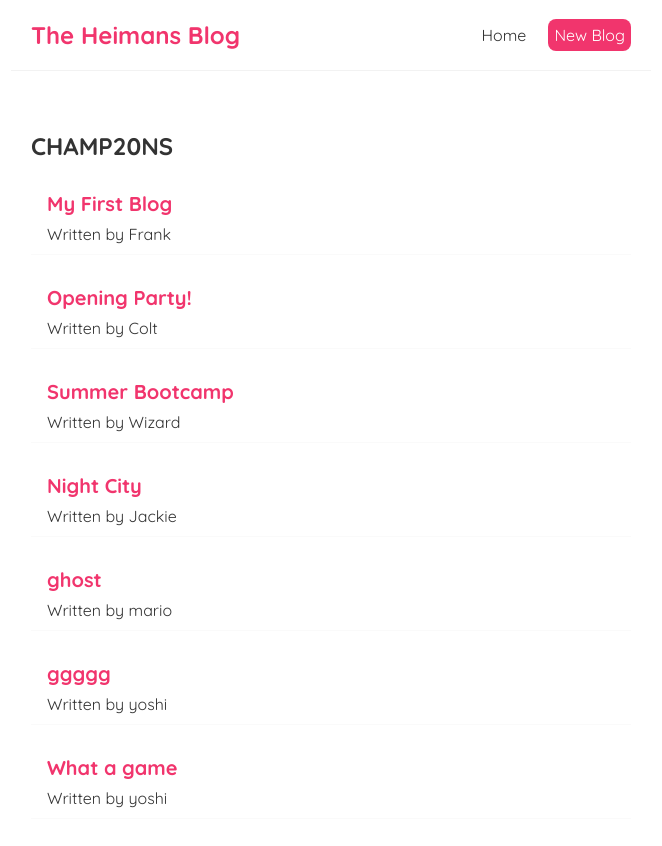
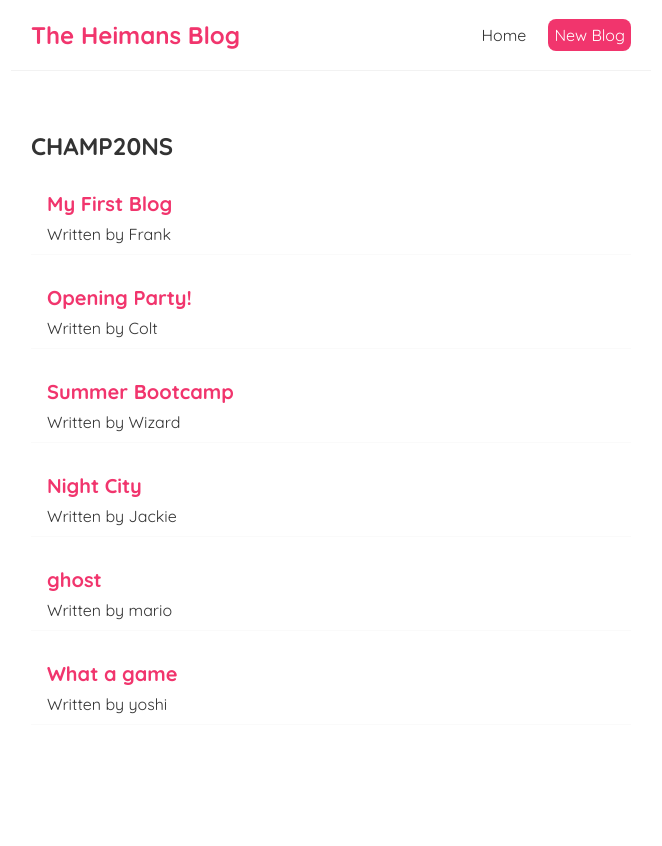
Before and after one commit to laksoo11/React-Blog, a React (Create React App) app: page / in a window 1280 px wide. Shown: the top 846 px of the page, without its empty margins (309-971 px from the left). After the commit the page ends 805 px from the top, so only its background shows below. Built offline with nearby package versions, Linux system fonts and the light colour scheme; data requests are answered from the project's data file.

Commit message:
Deleting Blogs

```diff
--- a/data/db.json
+++ b/data/db.json
@@ -31,12 +31,6 @@
       "author": "mario"
     },
     {
-      "id": "a776",
-      "title": "ggggg",
-      "body": "easy chat",
-      "author": "yoshi"
-    },
-    {
       "id": "3f6f",
       "title": "What a game",
       "body": "GOTY",
--- a/src/BlogDetails.js
+++ b/src/BlogDetails.js
@@ -1,9 +1,20 @@
-import { useParams } from "react-router-dom/cjs/react-router-dom.min";
+import { useHistory, useParams } from "react-router-dom/cjs/react-router-dom.min";
 import useFetch from "./useFetch";
 
 const BlogDetails = () => {
     const {id} = useParams();
     const {data: blog, error, isPending} = useFetch('http://localhost:8000/blogs/' + id);
+    const history= useHistory();
+
+    const handelClick =() => {
+      fetch('http://localhost:8000/blogs/' + blog.id, {
+         method: 'DELETE'
+      }).then(() => {
+         history.push('/');
+
+      })
+
+    }
 
 
     return (
@@ -15,6 +26,7 @@
                <h2>{ blog.title }</h2>
                <p>Written by {blog.author}</p>
                <div>{blog.body}</div>
+               <button onClick={handelClick}>delete</button>
             </article>
            )}
         </div>
```
